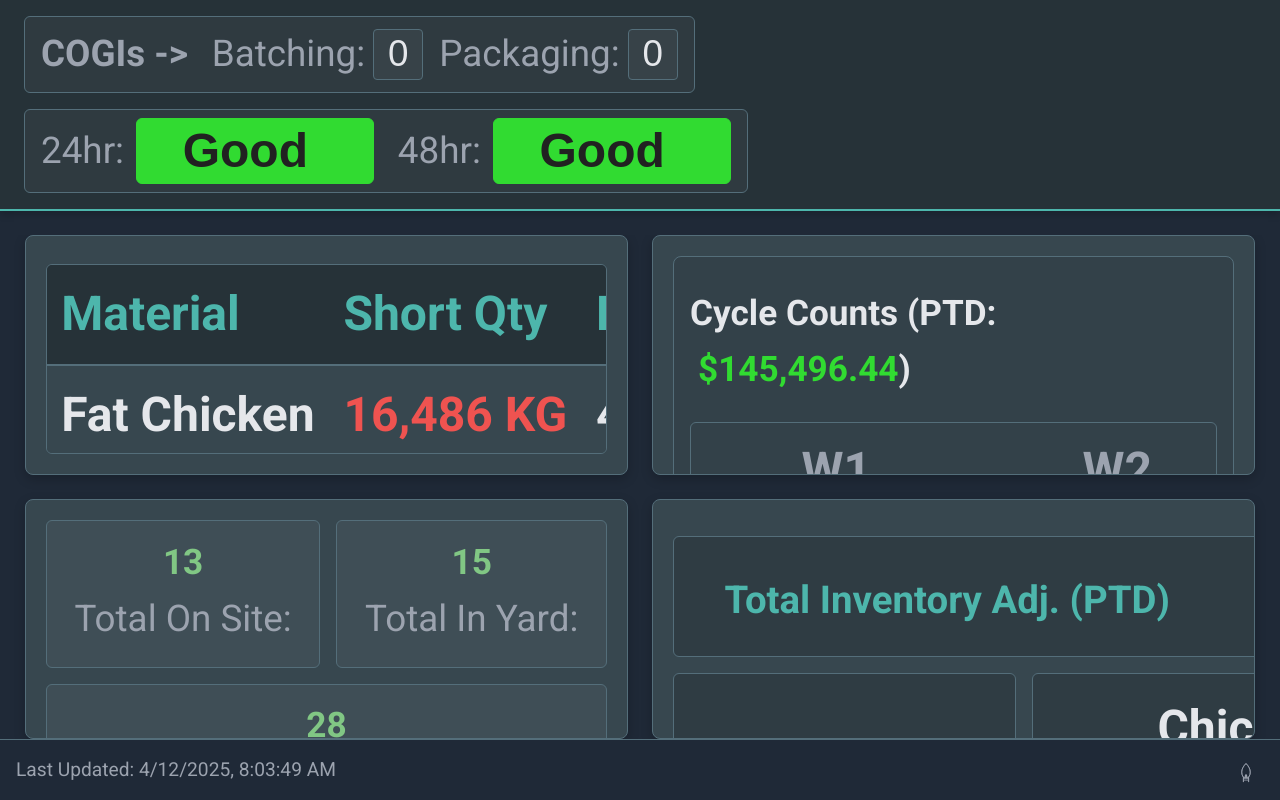
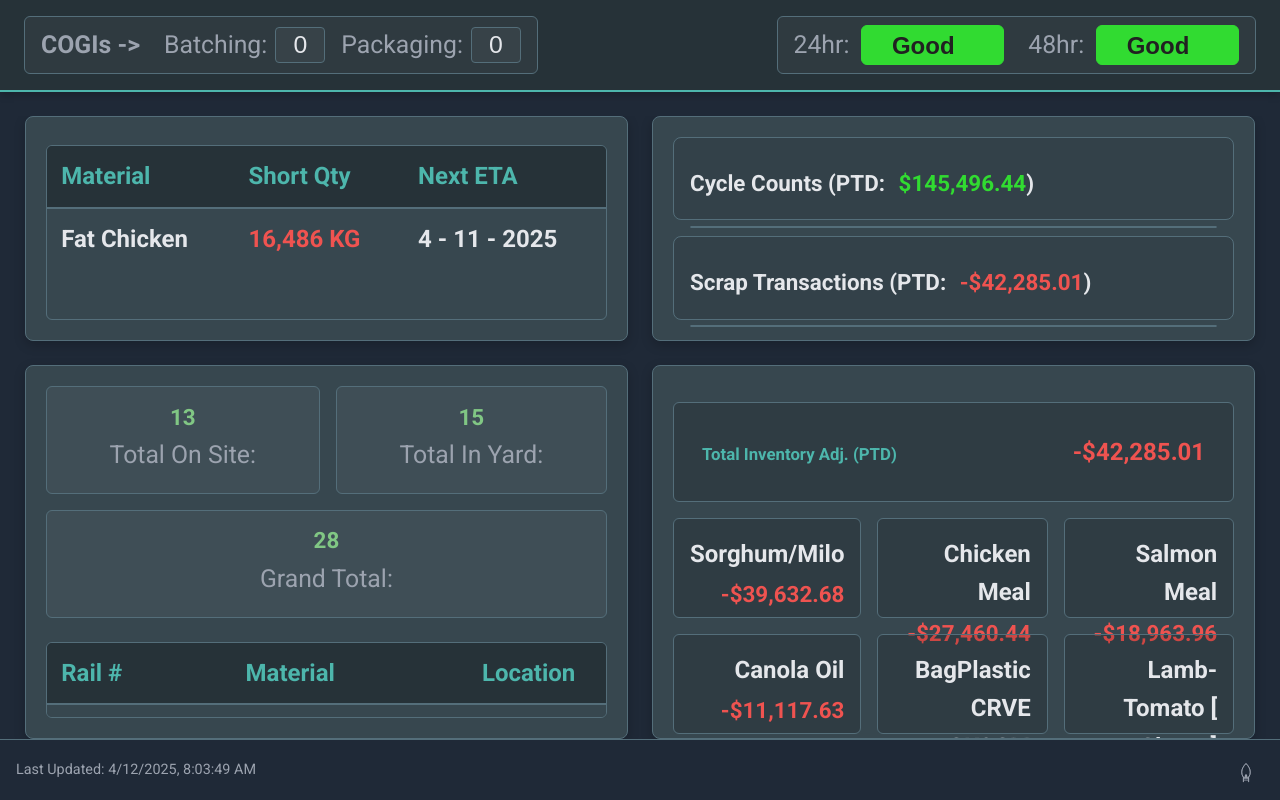
Before and after one commit to loremIpsum6321/DDS, a plain HTML site: page index.html in a window 1280 px wide. Drawn offline with Linux system fonts and the light colour scheme.

Commit message:
goodnight

```diff
--- a/index.html
+++ b/index.html
@@ -88,9 +88,6 @@
                     <h3>Cycle Counts (PTD: <span id="cycleCountTotal">$0.00</span>)</h3>
                      <div class="table-container small-table">
                         <table>
-                            <thead>
-                                <tr><th>W1</th><th>W2</th><th>W3</th><th>W4</th></tr>
-                            </thead>
                             <tbody id="cycleCountsWeeklyBody">
                                 <tr><td colspan="4">Loading...</td></tr>
                             </tbody>
@@ -101,9 +98,6 @@
                     <h3>Scrap Transactions (PTD: <span id="scrapTotal">$0.00</span>)</h3>
                     <div class="table-container small-table">
                         <table>
-                            <thead>
-                                <tr><th>W1</th><th>W2</th><th>W3</th><th>W4</th></tr>
-                            </thead>
                             <tbody id="scrapTransactionsWeeklyBody">
                                 <tr><td colspan="4">Loading...</td></tr>
                             </tbody>
--- a/js/domUpdater.js
+++ b/js/domUpdater.js
@@ -77,22 +77,37 @@ export async function loadIngredientStatus() {
 
 /**
  * Loads and displays material shortages data.
+ * MODIFIED: Adds/removes 'many-shortages' class to main based on count.
  */
 export async function loadMaterialShortages() {
     const data = await fetchCSVData('data/material_shortages.csv');
     const tableBody = document.getElementById('shortagesTableBody');
+    const mainElement = document.querySelector('main'); // Get the main element
+    const shortageThreshold = 5; // Define threshold for switching layout
+
+    // Check if critical elements exist
     if (!tableBody) {
-        console.error("Shortages table body not found!");
-        return;
+        console.error("Shortages table body (#shortagesTableBody) not found!");
+        return; // Exit if table body is missing
+    }
+    if (!mainElement) {
+        // Warn if main element is missing, but proceed with table population
+        console.warn("Main element (<main>) not found, cannot toggle 'many-shortages' class.");
     }
 
     tableBody.innerHTML = ''; // Clear loading/previous data
 
+    // Handle case with no shortages
     if (data.length === 0) {
         tableBody.innerHTML = '<tr><td colspan="3">No shortages</td></tr>';
-        return;
+        // Ensure class is removed if there are no shortages and main element exists
+        if (mainElement) {
+            mainElement.classList.remove('many-shortages');
+        }
+        return; // Exit after handling no data
     }
 
+    // Populate the table with shortage data
     data.forEach(row => {
         const tr = document.createElement('tr');
 
@@ -101,11 +116,9 @@ export async function loadMaterialShortages() {
         tdMaterial.textContent = row[0] || 'N/A';
         tr.appendChild(tdMaterial);
 
-        // Short Qty (treated as text, but with 'bad' status color in CSS)
+        // Short Qty
         const tdQty = document.createElement('td');
         tdQty.textContent = row[1] || 'N/A';
-        // Note: CSS rule targets this column specifically for red color (in CSS)
-        // #shortagesTableBody td:nth-child(2) { color: var(--status-bad) !important; }
         tr.appendChild(tdQty);
 
         // ETA
@@ -115,8 +128,20 @@ export async function loadMaterialShortages() {
 
         tableBody.appendChild(tr);
     });
-}
 
+    // *** CORRECTED LOGIC PLACEMENT ***
+    // Check if number of shortages exceeds threshold and toggle class
+    // Only run this if mainElement was found earlier
+    if (mainElement) {
+        if (data.length > shortageThreshold) {
+            mainElement.classList.add('many-shortages');
+        } else {
+            mainElement.classList.remove('many-shortages');
+        }
+    }
+    // *** END CORRECTED LOGIC PLACEMENT ***
+
+} // <<< Function ends here
 /**
  * Loads and displays railcar overview data and summary counts.
  */
--- a/style.css
+++ b/style.css
@@ -23,18 +23,18 @@
 
 /* --- Dark Theme Variables (Default) --- */
 :root {
-    --font-size-xxs: 0.75rem; /* Used for: Smallest table cells, footer text on mobile (@media max-width: 480px) */
-    --font-size-xs: 1.2rem;   /* Used for: Footer text (base), Table cells (tablet @media max-width: 768px), Status dropdown (mobile @media max-width: 480px), Financial item name/h4 (mobile @media max-width: 480px) */
-    --font-size-sm: 3rem;   /* Used for: Financial insight h4/item names (base), Table cells (base), Status dropdown (base), Header status boxes/labels (tablet/mobile @media max-width: 768px/480px) */
-    --font-size-base: 2.3rem; /* Used for: Header status info (base), COGI input (base), Railcar summary box text (base), Financial item cost/comments (mobile @media max-width: 480px) */
-    --font-size-md: 1.15rem;  /* Used for: Section subheadings (h3), Financial item cost (tablet @media max-width: 768px) */
-    --font-size-lg: 3.2rem;   /* Used for: Financial insight item cost (base), Railcar summary value (tablet @media max-width: 768px) */
-    --font-size-xl: 2.2rem;   /* Used for: Inventory count box titles (h3), Railcar summary value (base) */
-    --font-size-xxl: 1.8rem;  /* Used for: Main section headings (h2), Financial comments (base), Header title (mobile @media max-width: 480px) */
-    --font-size-comment: 1.9rem; /* Used for: Financial comments (base) */
-    --font-size-3xl: 2.4rem;  /* Used for: Financial insight cell titles (h3 - base), Header title (tablet @media max-width: 768px), Financial value (mobile @media max-width: 480px) */
-    --font-size-4xl: 2rem;    /* Used for: Header title (h1 - base), Financial insight value (tablet @media max-width: 768px) */
-    --font-size-5xl: 3.4rem;  /* Used for: Financial insight main value (base) */
+    --font-size-xxs: 0.325rem; /* Used for: Smallest table cells, footer text on mobile (@media max-width: 480px) */
+    --font-size-xs: 0.9rem;    /* Used for: Footer text (base), Table cells (tablet @media max-width: 768px), Status dropdown (mobile @media max-width: 480px), Financial item name/h4 (mobile @media max-width: 480px) */
+    --font-size-sm: 1.5rem;    /* Used for: Financial insight h4/item names (base), Table cells (base), Status dropdown (base), Header status boxes/labels (tablet/mobile @media max-width: 768px/480px) */
+    --font-size-base: 1.55rem; /* Used for: Header status info (base), COGI input (base), Railcar summary box text (base), Financial item cost/comments (mobile @media max-width: 480px) */
+    --font-size-md: 1.5rem;    /* Used for: Section subheadings (h3), Financial item cost (tablet @media max-width: 768px) */
+    --font-size-lg: 1.4rem;    /* Used for: Financial insight item cost (base), Railcar summary value (tablet @media max-width: 768px) */
+    --font-size-xl: 1.4rem;    /* Used for: Inventory count box titles (h3), Railcar summary value (base) */
+    --font-size-xxl: 0.8rem;   /* Used for: Main section headings (h2), Financial comments (base), Header title (mobile @media max-width: 480px) */
+    --font-size-comment: 1.5rem; /* Used for: Financial comments (base) */
+    --font-size-3xl: 1.05rem;  /* Used for: Financial insight cell titles (h3 - base), Header title (tablet @media max-width: 768px), Financial value (mobile @media max-width: 480px) */
+    --font-size-4xl: 0.9rem;   /* Used for: Header title (h1 - base), Financial insight value (tablet @media max-width: 768px) */
+    --font-size-5xl: 1.5rem;   /* Used for: Financial insight main value (base) */
 
 
 
@@ -300,15 +300,23 @@ section h3 {
 @media (min-width: 1200px) {
     main {
         grid-template-columns: 1fr 1fr;
-        grid-template-rows: auto auto;
+        /* MODIFIED: Give row 2 (railcars) more initial height priority */
+        /* Use minmax for shortages (row 1) to allow shrinking/growing */
+        grid-template-rows: minmax(150px, 0.6fr) 1fr; /* Adjust fraction as needed (e.g., 0.5fr or auto) */
         gap: 1.5rem;
-        grid-template-rows: 1fr 1fr; /* Example: Adjust if rows need different proportions */
+        height: calc(100% - 2rem); /* Ensure main grid takes available height */
     }
 
-    #material-shortages { grid-column: 1 / 2; grid-row: 1 / 2; }
-    #railcar-overview   { grid-column: 1 / 2; grid-row: 2 / 3; }
-    #inventory-counts   { grid-column: 2 / 3; grid-row: 1 / 2; }
-    #financial-insights { grid-column: 2 / 3; grid-row: 2 / 3; }
+    /* ADDED: Rule to force even rows when many shortages */
+    main.many-shortages {
+        /* Use !important cautiously, ensure selector specificity is enough if possible */
+        grid-template-rows: 1fr 1fr !important;
+    }
+
+    #material-shortages { grid-column: 1 / 2; grid-row: 1 / 2; min-height: 0; } /* Added min-height: 0 */
+    #railcar-overview   { grid-column: 1 / 2; grid-row: 2 / 3; min-height: 0; } /* Added min-height: 0 */
+    #inventory-counts   { grid-column: 2 / 3; grid-row: 1 / 2; min-height: 0; } /* Added min-height: 0 */
+    #financial-insights { grid-column: 2 / 3; grid-row: 2 / 3; min-height: 0; } /* Added min-height: 0 */
 }
 
 /* ========================================================================== */
@@ -411,6 +419,7 @@ header h1 {
     margin-left: 0.25rem;
     transition: border-color 0.3s ease, background-color 0.3s ease, color 0.3s ease;
     /* Remove default number input arrows if desired */
+    appearance: textfield; /* Standard property for compatibility */
     -moz-appearance: textfield; /* Firefox */
 }
 .cogi-value-input::-webkit-outer-spin-button,
@@ -441,6 +450,7 @@ header .status-box {
     gap: 1rem;
     flex-direction: column;
     flex-grow: 1;
+    min-height: 0; /* ADDED for flexbox height calculation */
 }
 
 
@@ -453,6 +463,7 @@ header .status-box {
     display: flex;
     flex-direction: column;
     transition: background-color 0.3s ease, border-color 0.3s ease;
+    min-height: 0; /* ADDED for flexbox height calculation */
 }
 #inventory-counts .count-box h3 { /* e.g., "Cycle Counts (PTD: ...)" */
     border-bottom: none;
@@ -469,9 +480,11 @@ header .status-box {
 }
 #inventory-counts .count-box .table-container {
     margin-top: 0.25rem;
+    flex-grow: 1; /* Allow table container to grow */
+    min-height: 0; /* Help nested flex height */
 }
 #inventory-counts .count-box table {
-    flex-grow: 1;
+    /* Removed flex-grow: 1; as it's now on container */
 }
 #inventory-counts .count-box table td,
 #inventory-counts .count-box table th {
@@ -491,6 +504,8 @@ header .status-box {
     grid-template-columns: repeat(3, 1fr);
     gap: 1rem;
     margin-top: 1rem;
+    flex-grow: 1; /* Allow grid to fill space */
+    min-height: 0; /* Added for grid height */
 }
 
 #financial-insights .insight-cell {
@@ -560,8 +575,10 @@ header .status-box {
 
 #financial-insights .comments-cell {
     grid-column: span 3;
-    grid-row: span 2;
+    grid-row: span 2; /* Adjust as needed */
     min-height: 150px;
+    display: flex; /* Ensure flex for content */
+    flex-direction: column; /* Stack h4 and content */
 }
 
 #financial-insights .comments-content {
@@ -569,10 +586,10 @@ header .status-box {
     font-size: var(--font-size-comment); /* Use variable */
     color: var(--text-color-white);
     line-height: 1.2;
-    overflow-y: auto;
-    max-height: 150px;
-    flex-grow: 1;
+    overflow-y: auto; /* Enable scrolling for comments */
+    flex-grow: 1; /* Allow comments to take space */
     white-space: pre-wrap;
+    min-height: 50px; /* Ensure minimum height */
 }
 
 /* ========================================================================== */
@@ -580,24 +597,25 @@ header .status-box {
 /* ========================================================================== */
 
 /* --- Table Container --- */
-/* --- Table Container --- */
 .table-container {
     overflow-x: auto;
-    overflow-y: auto;
+    overflow-y: auto; /* Ensure vertical scroll */
     border: 1px solid var(--table-border-color);
     border-radius: 6px;
     flex-grow: 1;
     margin-top: 0.5rem;
     width: 100%;
-
+    min-height: 0; /* Added */
     transition: border-color 0.3s ease;
 }
 
 
 .table-container.small-table {
-    max-height: none;
-    overflow-y: visible;
-    flex-grow: 0;
+    /* max-height: none; */ /* Removed to allow scrolling if needed */
+    /* overflow-y: visible; Changed back to auto for consistency */
+    overflow-y: hidden;
+    flex-grow: 0; /* Don't force small tables to grow */
+    flex-shrink: 1; /* Allow shrinking */
 }
 
 /* --- General Table Styles --- */
```
